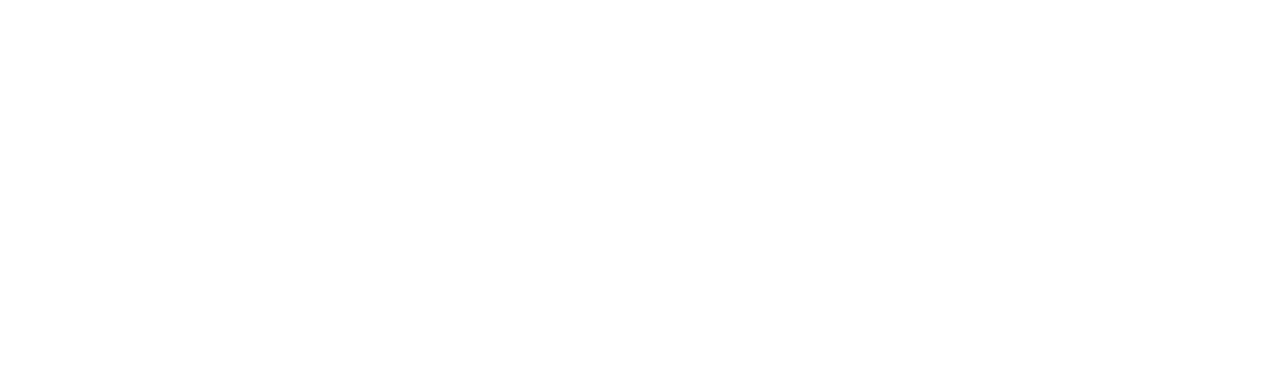
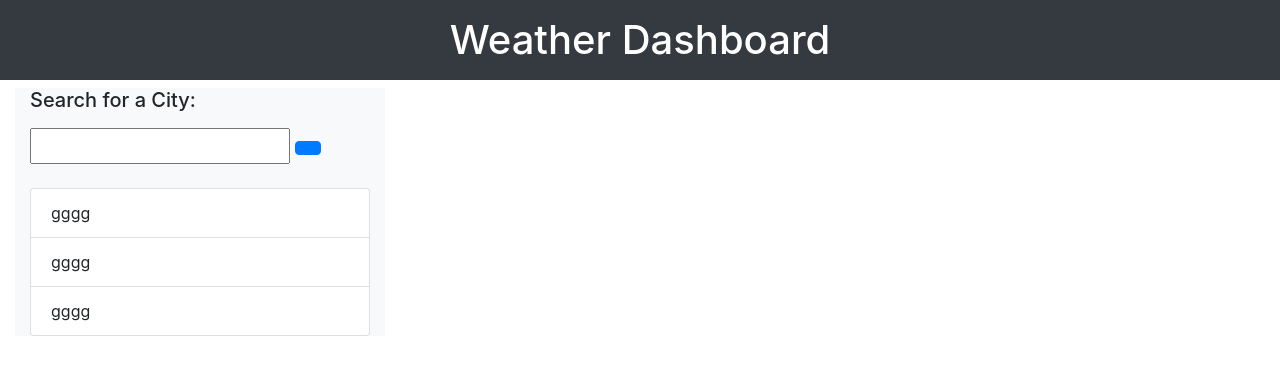
Before and after one commit to raedaltaki/weather-dashboard, a plain HTML site: page index.html in a window 1280 px wide. Drawn offline with nearby package versions, Linux system fonts and the light colour scheme; a web font is replaced by a local one.

Commit message:
add search section

```diff
--- a/index.html
+++ b/index.html
@@ -4,11 +4,39 @@
     <meta charset="UTF-8" />
     <meta name="viewport" content="width=device-width, initial-scale=1.0" />
     <meta http-equiv="X-UA-Compatible" content="ie=edge" />
+    <link rel="stylesheet" href="https://stackpath.bootstrapcdn.com/bootstrap/4.4.1/css/bootstrap.min.css">
+    <link rel="stylesheet" href="https://cdnjs.cloudflare.com/ajax/libs/open-iconic/1.1.1/font/css/open-iconic-bootstrap.min.css">
     <link rel="stylesheet" href="./assets/css/style.css" />
     <title>Weather Dashboard</title>
   </head>
 
   <body>
+    <h1 class="text-center bg-dark text-white p-3">Weather Dashboard</h1>
+
+    <div class="container m-0 mh-100">
+      <div id="searchSection" class="col-4 bg-light mh-100">
+        <div id="searchForm">
+          <label><h5>Search for a City:</h5></label>
+          <div class="mb-4">
+            <input  class="p-1">
+            <button type="button" class="btn btn-primary"><span class="oi oi-magnifying-glass"></span></button>
+          </div>
+        </div>
+        <div id="searchHistory">
+          <ul class="list-group">
+            <li class="list-group-item">gggg</li>
+            <li class="list-group-item">gggg</li>
+            <li class="list-group-item">gggg</li>
+          </ul>
+        </div>
+      </div>
+
+      <div id="weatherSection" class="col-8">
+        <div id="weatherDetails"></div>
+        <div id="weatherForecast"></div>
+      </div>
+
+    </div>
     <script src="./assets/js/script.js"></script>
   </body>
 </html>
```
